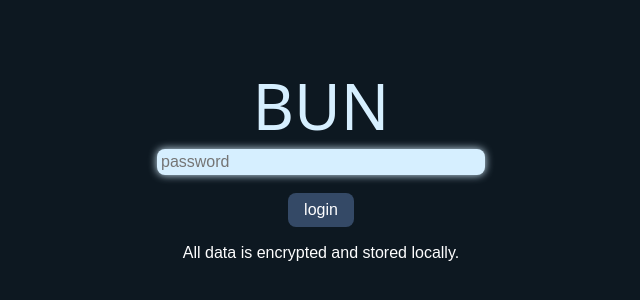
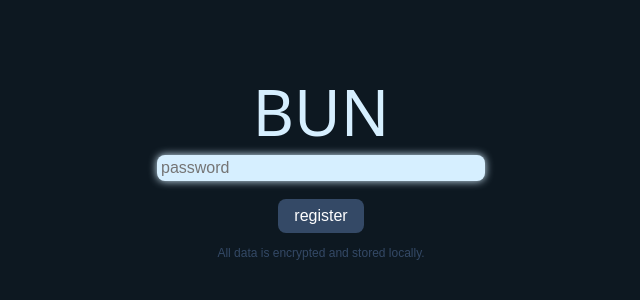
Before and after one commit to popfendi/bun, a React (Create React App) app: page / in a window 1280 px wide. Shown: the part 190-490 px from the top of the page, without its empty margins (319-959 px from the left). Built offline with nearby package versions, Linux system fonts and the light colour scheme; a web font is replaced by a local one.

Commit message:
login auth logic

```diff
--- a/src/App.css
+++ b/src/App.css
@@ -62,6 +62,11 @@ body {
   cursor: pointer;
   font-family: "SUSE", sans-serif;
   font-size: 1rem;
+}
+
+.login-text {
+  font-size: 0.75rem;
+  color: var(--color-dark-blue);
 }
 
 .logo-text {
--- a/src/App.js
+++ b/src/App.js
@@ -1,12 +1,70 @@
 import "./App.css";
+import { useEffect, useState } from "react";
+
+import Login from "./pages/Login";
 import Home from "./pages/Home";
-import Login from "./pages/Login";
+function App() {
+  const [db, setDb] = useState(null);
+  const [firstLogin, setFirstLogin] = useState(false);
+  const [loggedIn, setLoggedIn] = useState(false);
 
-function App() {
+  const initDB = () => {
+    return new Promise((resolve) => {
+      let database;
+      let request = indexedDB.open("BUN");
+
+      request.onupgradeneeded = () => {
+        database = request.result;
+
+        if (!database.objectStoreNames.contains("auth")) {
+          console.log("creating store");
+          database.createObjectStore("auth", { keyPath: "topic" });
+          setFirstLogin(true);
+        }
+      };
+
+      request.onsuccess = () => {
+        setDb(request.result);
+        console.log("store created");
+        const transaction = request.result.transaction("auth", "readonly");
+        const store = transaction.objectStore("auth");
+        const countRequest = store.count();
+
+        countRequest.onsuccess = () => {
+          if (countRequest.result === 0) {
+            setFirstLogin(true);
+          }
+        };
+
+        countRequest.onerror = () => {
+          console.error("Error checking auth store count");
+        };
+        resolve(true);
+      };
+
+      request.onerror = () => {
+        resolve(false);
+      };
+    });
+  };
+
+  useEffect(() => {
+    initDB();
+  }, []);
+
   return (
     <div className="App">
       <p className="logo-text">BUN</p>
-      <Login firstLogin={false} />
+      {loggedIn ? (
+        <Home />
+      ) : (
+        <Login
+          firstLogin={firstLogin}
+          db={db}
+          setDb={setDb}
+          setLoggedIn={setLoggedIn}
+        />
+      )}
     </div>
   );
 }
--- a/src/pages/Login.js
+++ b/src/pages/Login.js
@@ -1,15 +1,263 @@
+import { useState } from "react";
+
+const crypto = window.crypto || window.msCrypto;
+
 const Login = (props) => {
+  const [password, setPassword] = useState("");
+  const [loginError, setLoginError] = useState(false);
+
+  const handlePasswordChange = (e) => {
+    setPassword(e.target.value);
+  };
+
+  async function register() {
+    try {
+      const authSalt = crypto.getRandomValues(new Uint8Array(16));
+
+      const passwordHash = await hashPassword(password, authSalt);
+
+      const masterKey = crypto.getRandomValues(new Uint8Array(32));
+
+      const keyEncryptionSalt = crypto.getRandomValues(new Uint8Array(16));
+      const keyEncryptionKey = await deriveKeyFromPassword(
+        password,
+        keyEncryptionSalt
+      );
+
+      const { encryptedMasterKey, iv: keyEncryptionIV } =
+        await encryptMasterKey(masterKey, keyEncryptionKey);
+
+      const authData = {
+        topic: "auth",
+        auth: {
+          salt: arrayBufferToBase64(authSalt),
+          passwordHash: arrayBufferToBase64(passwordHash),
+          passwordVersion: 1,
+        },
+        encryption: {
+          encryptedMasterKey: arrayBufferToBase64(encryptedMasterKey),
+          keyEncryptionIV: arrayBufferToBase64(keyEncryptionIV),
+          keyEncryptionSalt: arrayBufferToBase64(keyEncryptionSalt),
+        },
+        meta: {
+          createdAt: new Date().toISOString(),
+          lastLogin: new Date().toISOString(),
+          version: "1.0",
+        },
+      };
+
+      await storeAuthData(authData);
+
+      setMasterKeyForSession(masterKey);
+      props.setLoggedIn(true);
+    } catch (error) {
+      console.error("Registration failed:", error);
+    }
+  }
+
+  async function login() {
+    try {
+      const storedData = await retrieveAuthData();
+
+      const isPasswordValid = await verifyPassword(password, storedData.auth);
+      if (!isPasswordValid) {
+        throw new Error("Invalid password");
+      }
+
+      const derivedKey = await deriveKeyFromPassword(
+        password,
+        base64ToArrayBuffer(storedData.encryption.keyEncryptionSalt)
+      );
+
+      const masterKey = await decryptMasterKey(
+        derivedKey,
+        storedData.encryption
+      );
+
+      setMasterKeyForSession(masterKey);
+      await updateLastLogin();
+      props.setLoggedIn(true);
+    } catch (error) {
+      console.error("Login failed:", error);
+      setLoginError(true);
+    }
+  }
+
+  function timingSafeEqual(a, b) {
+    if (a.length !== b.length) {
+      return false;
+    }
+
+    let result = 0;
+    for (let i = 0; i < a.length; i++) {
+      result |= a[i] ^ b[i];
+    }
+
+    return result === 0;
+  }
+
+  function base64ToArrayBuffer(base64) {
+    var binaryString = atob(base64);
+    var bytes = new Uint8Array(binaryString.length);
+    for (var i = 0; i < binaryString.length; i++) {
+      bytes[i] = binaryString.charCodeAt(i);
+    }
+    return bytes.buffer;
+  }
+
+  async function hashPassword(password, salt) {
+    const encoder = new TextEncoder();
+    const passwordData = encoder.encode(password);
+    console.log(salt);
+    const hashBuffer = await crypto.subtle.digest(
+      "SHA-256",
+      new Uint8Array([...salt, ...passwordData])
+    );
+    return new Uint8Array(hashBuffer);
+  }
+
+  async function decryptMasterKey(derivedKey, encryptionData) {
+    const iv = base64ToArrayBuffer(encryptionData.keyEncryptionIV);
+    const encryptedKey = base64ToArrayBuffer(encryptionData.encryptedMasterKey);
+    const decryptedKey = await crypto.subtle.decrypt(
+      { name: "AES-GCM", iv: iv },
+      derivedKey,
+      encryptedKey
+    );
+    return new Uint8Array(decryptedKey);
+  }
+
+  async function deriveKeyFromPassword(password, salt) {
+    const encoder = new TextEncoder();
+    const passwordData = encoder.encode(password);
+    const keyMaterial = await crypto.subtle.importKey(
+      "raw",
+      passwordData,
+      { name: "PBKDF2" },
+      false,
+      ["deriveBits", "deriveKey"]
+    );
+    return crypto.subtle.deriveKey(
+      {
+        name: "PBKDF2",
+        salt: salt,
+        iterations: 100000,
+        hash: "SHA-256",
+      },
+      keyMaterial,
+      { name: "AES-GCM", length: 256 },
+      true,
+      ["encrypt", "decrypt"]
+    );
+  }
+
+  async function verifyPassword(password, authData) {
+    const salt = new Uint8Array(base64ToArrayBuffer(authData.salt));
+    const passwordHash = await hashPassword(password, salt);
+    return timingSafeEqual(
+      passwordHash,
+      new Uint8Array(base64ToArrayBuffer(authData.passwordHash))
+    );
+  }
+
+  async function encryptMasterKey(masterKey, keyEncryptionKey) {
+    const iv = crypto.getRandomValues(new Uint8Array(12));
+    const encryptedMasterKey = await crypto.subtle.encrypt(
+      { name: "AES-GCM", iv: iv },
+      keyEncryptionKey,
+      masterKey
+    );
+    return { encryptedMasterKey: new Uint8Array(encryptedMasterKey), iv };
+  }
+
+  function arrayBufferToBase64(buffer) {
+    return btoa(String.fromCharCode.apply(null, new Uint8Array(buffer)));
+  }
+
+  async function storeAuthData(authData) {
+    const tx = props.db.transaction("auth", "readwrite");
+    const store = tx.objectStore("auth");
+    store.add(authData);
+  }
+
+  function setMasterKeyForSession(masterKey) {
+    console.log(masterKey);
+  }
+
+  async function retrieveAuthData() {
+    return new Promise((resolve, reject) => {
+      const tx = props.db.transaction("auth", "readonly");
+      const store = tx.objectStore("auth");
+      const getRequest = store.get("auth");
+
+      getRequest.onsuccess = () => {
+        if (getRequest.result) {
+          resolve(getRequest.result);
+        } else {
+          reject("No auth record found");
+        }
+      };
+
+      getRequest.onerror = () => {
+        reject("Error retrieving auth record");
+      };
+    });
+  }
+
+  async function updateLastLogin() {
+    const tx = props.db.transaction("auth", "readwrite");
+    const store = tx.objectStore("auth");
+    const getRequest = store.get("auth");
+
+    getRequest.onsuccess = () => {
+      if (getRequest.result) {
+        const authData = getRequest.result;
+        authData.meta.lastLogin = new Date().toISOString();
+        const putRequest = store.put(authData);
+
+        putRequest.onsuccess = () => {
+          console.log("Last login time updated successfully");
+        };
+
+        putRequest.onerror = () => {
+          console.error("Error updating last login time");
+        };
+      } else {
+        console.error("No auth record found to update last login time");
+      }
+    };
+
+    getRequest.onerror = () => {
+      console.error(
+        "Error retrieving auth record for updating last login time"
+      );
+    };
+  }
+
   return (
     <div className="login-container">
       <input
         className="login-container-inner"
         type="password"
         placeholder="password"
+        onChange={handlePasswordChange}
       />
-      <button className="login-button">
+      <button
+        onClick={props.firstLogin ? register : login}
+        className="login-button"
+      >
         {props.firstLogin ? "register" : "login"}
       </button>
-      <p className="login-text">All data is encrypted and stored locally.</p>
+      <p
+        className="login-text"
+        style={{
+          color: loginError ? "var(--color-red)" : "var(--color-dark-blue)",
+        }}
+      >
+        {loginError
+          ? "Invalid password"
+          : "All data is encrypted and stored locally."}
+      </p>
     </div>
   );
 };
```
